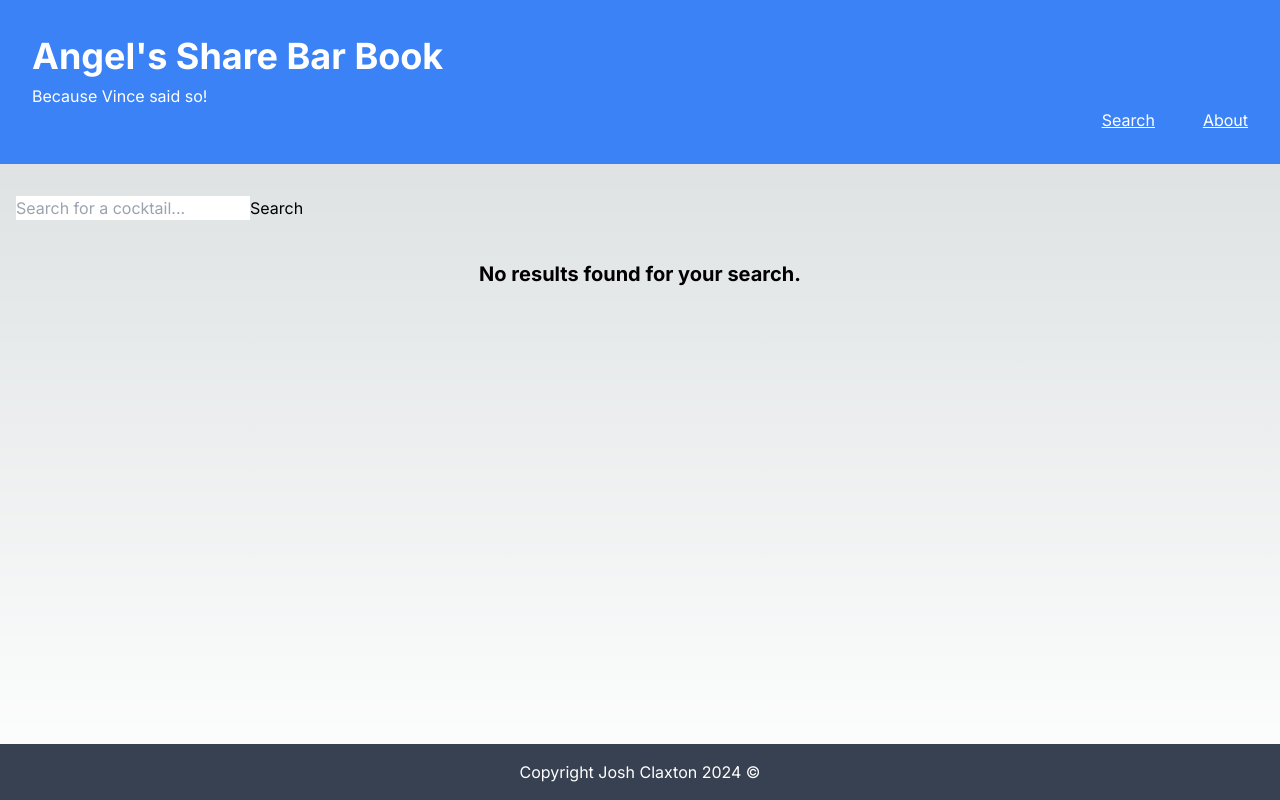
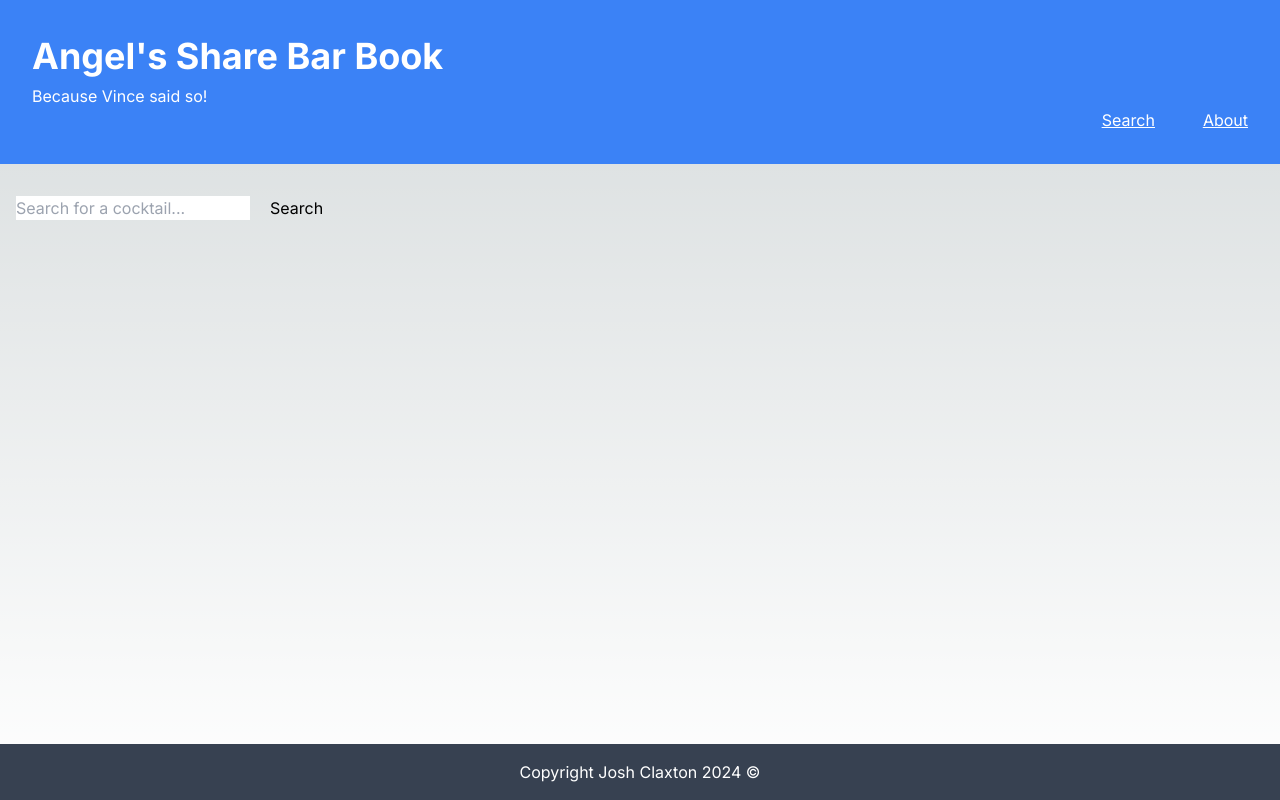
Before and after one commit to bowdumb/angels-share, a Next.js app: page /search in a window 1280 px wide. Built offline with nearby package versions, Linux system fonts and the light colour scheme.

Commit message:
Reworked error handling code in the useEffect hook to fix error.

```diff
--- a/src/app/components/searchBar.js
+++ b/src/app/components/searchBar.js
@@ -30,7 +30,7 @@ export default function SearchBar({ defaultValue = '' }) {
                 onChange={(e) => setSearchQuery(e.target.value)}
                 placeholder="Search for a cocktail..."
             />
-            <button type="submit">Search</button>
+            <button className="ml-5" type="submit" >Search</button>
         </form>
     );
 }
--- a/src/app/search/page.js
+++ b/src/app/search/page.js
@@ -7,6 +7,8 @@ import { useSearchParams } from 'next/navigation';
 export default function Search() {
   const searchParams = useSearchParams();
   const searchQuery = searchParams.get('query') || '';
+  const [results, setResults] = React.useState([]);
+  const [searchPerformed, setSearchPerformed] = React.useState(false); // Creates state variable to track whether a search has occured.
 
   async function fetchSearchResults(query) {
     const response = await fetch(`http://localhost:3000/api/search?query=${encodeURIComponent(query)}`, {
@@ -16,14 +18,14 @@ export default function Search() {
     return response.json();
   }
 
-  const [results, setResults] = React.useState([]);
-
   React.useEffect(() => {
     if (searchQuery) {
       fetchSearchResults(searchQuery)
-
-   .then(setResults)
-        .catch(error => console.error('Error fetching search results:', error));
+        .then(data => {
+          setResults(data);
+          setSearchPerformed(true); // Update status of setSearchPerformed when a search is made.
+        })
+        .catch(error => console.error("Error fetching search results: ", error));
     }
   }, [searchQuery]);
 
@@ -31,7 +33,8 @@ export default function Search() {
     <div>
       <SearchBar defaultValue={searchQuery} />
       <div>
-        {results.length > 0 ? (
+        {searchPerformed ? (    // Checks if searchPerformed is true and an initial search has been made
+          results.length > 0 ? (    // Checks if the item that has been searched for exists in the database. If it does, render
             results.map(result => (
               <div key={result._id}>
                 <h1 className="text-xl font-bold pt-10">{result.name}</h1>
@@ -57,11 +60,13 @@ export default function Search() {
                 )}
               </div>
             ))
-        ) : (
-          <div className="text-xl font-bold ççtext-red-500 text-center mt-10">
+          ) : (   // This line contains the alternative outcome for the outer ternary operator above
+            <div className="text-xl text-red-500 text-center mt-10">
               No results found for your search.
             </div>
-        )}
+          )
+        ) : null}
       </div>
     </div>
-  )};
+  );
+}
```
Lines whose indentation alone changed are shown as unchanged.
